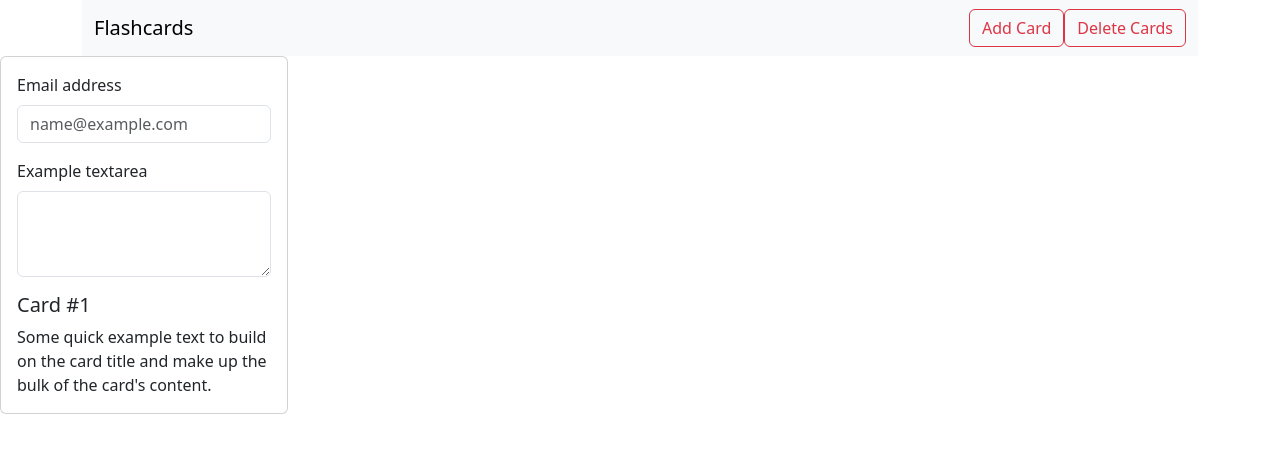
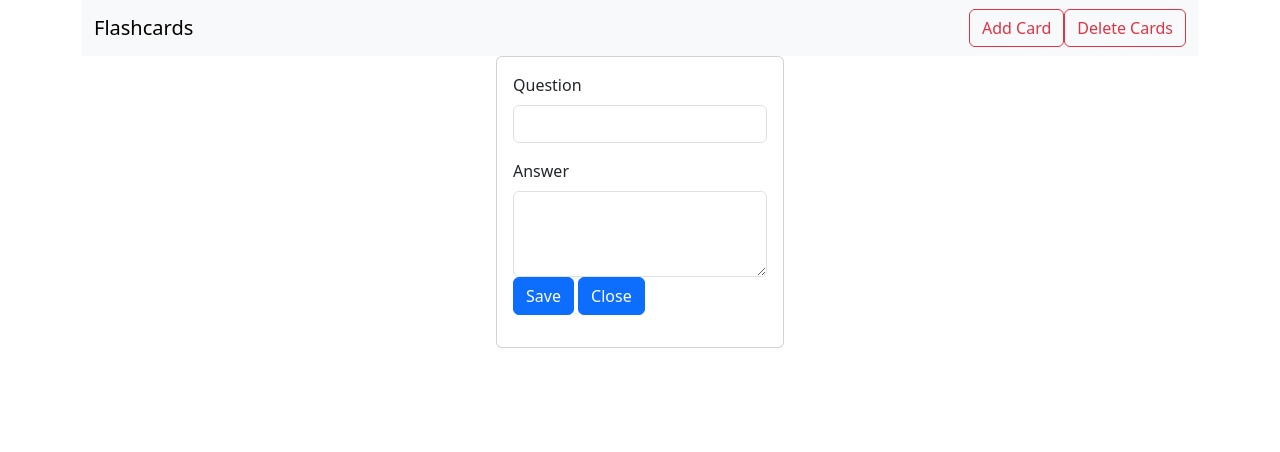
Before and after one commit to sjaworowicz/Flashcards, a plain HTML site: page index.html in a window 1280 px wide. Drawn offline with nearby package versions, Linux system fonts and the light colour scheme.

Commit message:
gonna start functionality

```diff
--- a/css/style.css
+++ b/css/style.css
@@ -4,3 +4,8 @@
 flex-direction: row;
 flex-wrap: wrap;
   }
+
+  .card {
+    background-color: blue;
+    border: #000000 solid 1px;
+  }
--- a/index.html
+++ b/index.html
@@ -26,19 +26,19 @@
     </div>
 
   <div class="row">
-    <div class="col">
+    <div class="col d-flex justify-content-center align-items-center">
       <div class="card" style="width: 18rem;">
         <div class="card-body">
           <div class="mb-3">
-            <label for="exampleFormControlInput1" class="form-label">Email address</label>
-            <input type="email" class="form-control" id="exampleFormControlInput1" placeholder="name@example.com">
+            <label for="exampleFormControlInput1" class="form-label">Question</label>
+            <input type="email" class="form-control" id="exampleFormControlInput1" placeholder="">
           </div>
           <div class="mb-3">
-            <label for="exampleFormControlTextarea1" class="form-label">Example textarea</label>
+            <label for="exampleFormControlTextarea1" class="form-label">Answer</label>
             <textarea class="form-control" id="exampleFormControlTextarea1" rows="3"></textarea>
+            <button type="button" class="btn btn-primary">Save</button>
+            <button type="button" class="btn btn-primary">Close</button>
           </div>
-            <h5 class="card-title">Card #1</h5>
-            <p class="card-text">Some quick example text to build on the card title and make up the bulk of the card's content.</p>
           </div>
         </div>
       </div>
```
